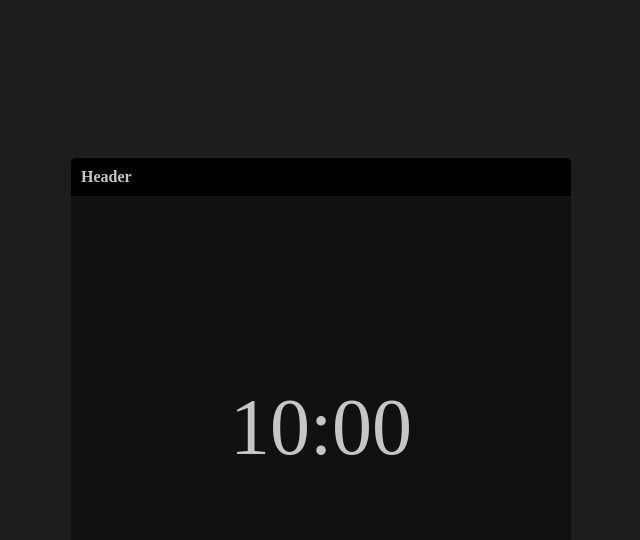
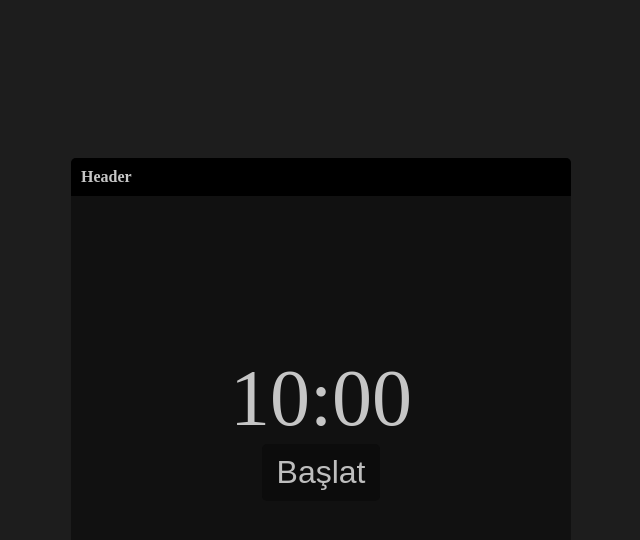
Before and after one commit to emredipi/pomodoro, a Vue app: page /#/ in a window 1280 px wide. Shown: the top 540 px of the page, without its empty margins (319-959 px from the left). Built offline with nearby package versions, Linux system fonts and the light colour scheme.

Commit message:
created button component

```diff
--- /dev/null
+++ b/src/components/PButton.vue
@@ -0,0 +1,28 @@
+<template>
+  <Button>
+    <slot/>
+  </Button>
+</template>
+
+<script>
+export default {
+  name: "PButton"
+}
+</script>
+
+<style scoped>
+button{
+  border: 0;
+  padding: 10px 15px;
+  background-color: #0c0c0c;
+  color: #bebebe;
+  border-radius: 5px;
+  font-size: 2rem;
+  transition: all 100ms;
+}
+button:hover{
+  cursor: pointer;
+  background: black;
+  color:white;
+}
+</style>
--- a/src/views/Home.vue
+++ b/src/views/Home.vue
@@ -4,6 +4,7 @@
     <div class="center">
       <div class="time">
         10:00
+        <PButton>Başlat</PButton>
       </div>
     </div>
   </Card>
@@ -11,11 +12,13 @@
 
 <script>
 import Card from "@/components/Card";
+import PButton from "@/components/PButton"
 
 export default {
   name: 'Home',
   components: {
-    Card
+    Card,
+    PButton
   }
 }
 </script>
```
